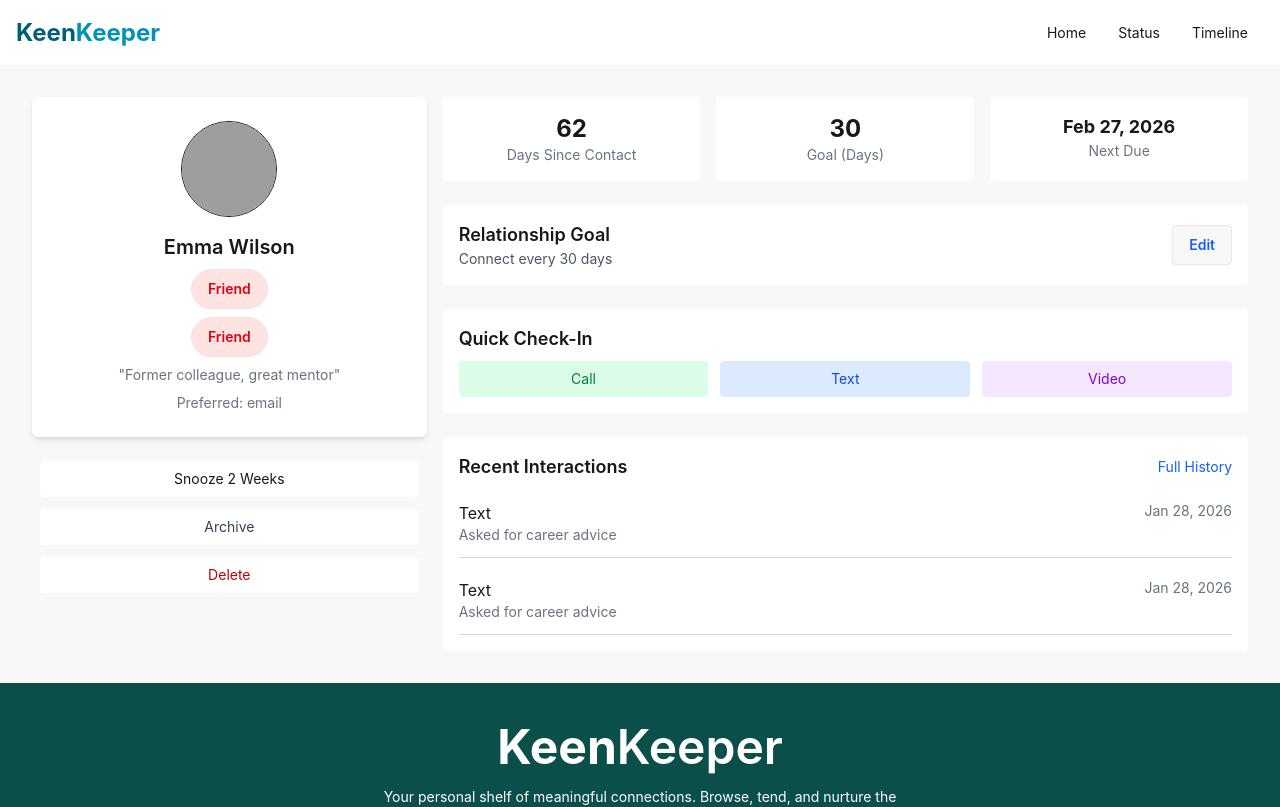
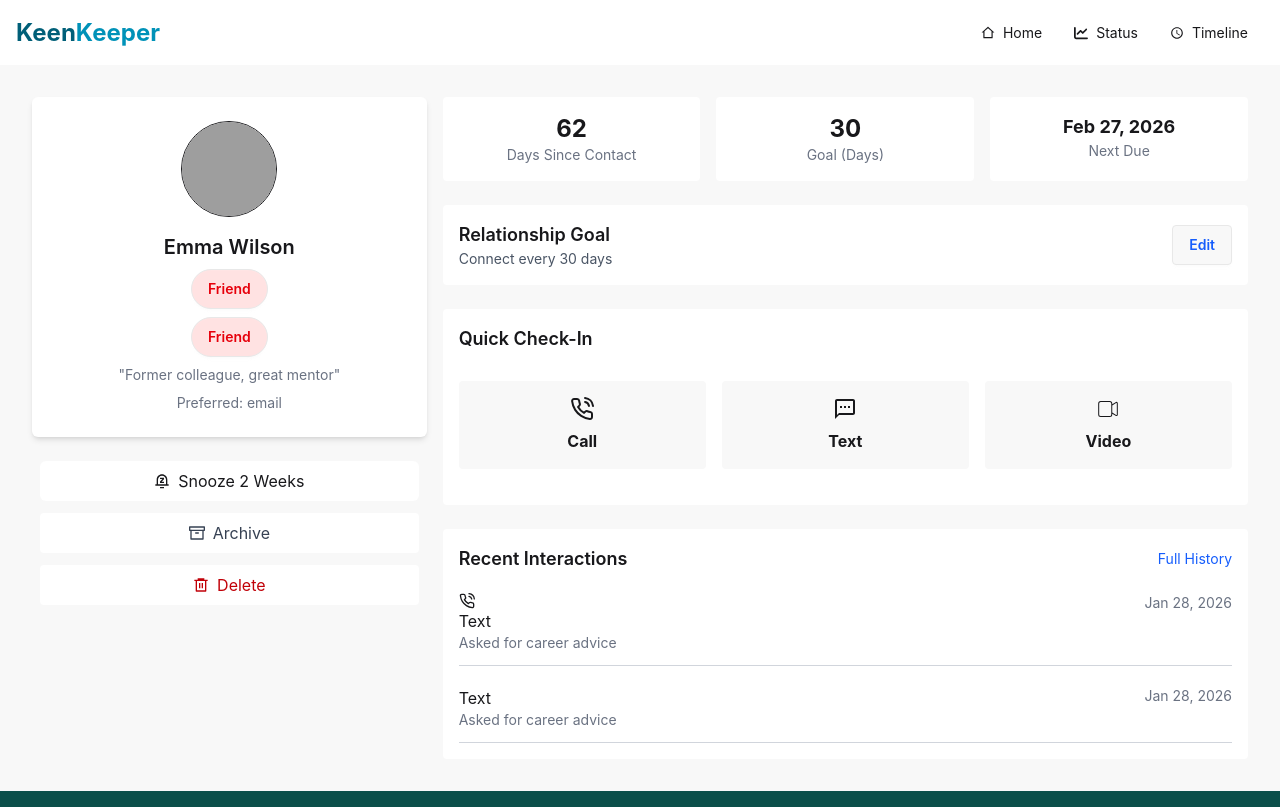
Before and after one commit to almahmudzihad/keen-keeper, a React (Vite) app: page /frendsdetels/1 in a window 1280 px wide. Shown: the top 807 px of the page. Built offline with nearby package versions, Linux system fonts and the light colour scheme; grey boxes are pictures that could not be loaded.

Commit message:
set react icon

```diff
--- a/package.json
+++ b/package.json
@@ -13,6 +13,7 @@
     "@tailwindcss/vite": "^4.2.2",
     "react": "^19.1.1",
     "react-dom": "^19.1.1",
+    "react-icons": "^5.6.0",
     "react-router": "^7.14.0",
     "tailwindcss": "^4.2.2"
   },
--- a/src/Components/Frends/FrendsDetels.jsx
+++ b/src/Components/Frends/FrendsDetels.jsx
@@ -1,9 +1,17 @@
-import React from "react";
+import React, { useEffect, useState } from "react";
 import { Link, useParams } from "react-router";
+import { FiPhoneCall } from "react-icons/fi";
+import { MdOutlineTextsms } from "react-icons/md";
+import { CiVideoOn } from "react-icons/ci";
+import { RiNotificationSnoozeLine } from "react-icons/ri";
+import { FiArchive } from "react-icons/fi";
+import { RiDeleteBin6Line } from "react-icons/ri";
+
+
 
 function FrendsDetels() {
-  const frendid = useParams();
-  console.log(frendid);
+  const { id } = useParams();
+  console.log(id);
   return (
     <div className="bg-base-200">
       <div className=" container mx-auto px-4 py-8">
@@ -46,12 +54,12 @@ function FrendsDetels() {
 
             {/* Actions */}
             <div className="text-center space-y-3 px-2">
-              <p className="py-2 bg-white rounded-md text-sm">Snooze 2 Weeks</p>
-              <p className="py-2 bg-white text-gray-700 rounded text-sm">
-                Archive
+              <p className="py-2 bg-white rounded-md  flex items-center justify-center gap-2"><RiNotificationSnoozeLine /> Snooze 2 Weeks</p>
+              <p className="py-2 bg-white text-gray-700 rounded  flex items-center justify-center gap-2">
+                <FiArchive />Archive
               </p>
-              <p className="py-2 bg-white text-red-700 rounded text-sm">
-                Delete
+              <p className="py-2 bg-white text-red-700 rounded flex items-center justify-center gap-2">
+                <RiDeleteBin6Line />Delete
               </p>
             </div>
           </div>
@@ -59,7 +67,7 @@ function FrendsDetels() {
           {/* Right Column */}
           <div className="flex flex-col space-y-6 md:col-span-2">
             {/* Stats */}
-            <div className="grid grid-cols-1 sm:grid-cols-2 lg:grid-cols-3 gap-4 text-center">
+            <div className="grid grid-cols-1  lg:grid-cols-3 gap-4 text-center">
               <div className="bg-white p-4 rounded">
                 <p className="text-xl sm:text-2xl font-bold">62</p>
                 <p className="text-sm text-gray-500">Days Since Contact</p>
@@ -96,16 +104,26 @@ function FrendsDetels() {
                 Quick Check-In
               </h3>
 
-              <div className="flex flex-col sm:flex-row gap-3 mt-2">
-                <button className="flex-1 py-2 bg-green-100 text-green-700 rounded text-sm">
-                  Call
-                </button>
-                <button className="flex-1 py-2 bg-blue-100 text-blue-700 rounded text-sm">
-                  Text
-                </button>
-                <button className="flex-1 py-2 bg-purple-100 text-purple-700 rounded text-sm">
-                  Video
-                </button>
+              <div className=" mt-2 grid grid-cols-1  lg:grid-cols-3 gap-4 text-center py-5">
+                <div className="bg-base-200 p-4 rounded space-y-2">
+                  <p className="text-xl sm:text-2xl font-bold flex items-center justify-center">
+                    <FiPhoneCall />
+                  </p>
+                  <p className="text-center font-bold">Call</p>
+                </div>
+                <div className="bg-base-200 p-4 rounded space-y-2">
+                  <p className="text-xl sm:text-2xl font-bold flex items-center justify-center">
+                    <MdOutlineTextsms />
+                  </p>
+                  <p className="text-center font-bold">Text</p>
+                </div>
+                <div className="bg-base-200 p-4 rounded space-y-2">
+                  <p className="text-xl sm:text-2xl font-bold flex items-center justify-center">
+                    <CiVideoOn />
+                  </p>
+                  <p className="text-center font-bold">Video</p>
+                </div>
+
               </div>
             </div>
 
@@ -124,6 +142,7 @@ function FrendsDetels() {
               <div className="mt-2 space-y-2">
                 <div className="flex flex-col sm:flex-row justify-between border-b border-gray-300 py-3 gap-1">
                   <div>
+                    <FiPhoneCall />
                     <p>Text</p>
                     <p className="text-sm text-gray-500">
                       Asked for career advice
--- a/src/Components/Share/Navbar.jsx
+++ b/src/Components/Share/Navbar.jsx
@@ -1,6 +1,9 @@
 import React from "react";
 import { NavLink } from "react-router";
 import "../../index.css";
+import { RiHome2Line } from "react-icons/ri";
+import { MdAccessTime } from "react-icons/md";
+import { FaChartLine } from "react-icons/fa6";
 
 function Navbar() {
   return (
@@ -26,13 +29,13 @@ function Navbar() {
               className="menu menu-sm dropdown-content mt-3 p-2 shadow bg-base-100 rounded-box w-52"
             >
               <li>
-                <NavLink to="/">Home</NavLink>
+                <NavLink to="/"> <RiHome2Line />Home</NavLink>
               </li>
               <li>
-                <NavLink to="/status">Status</NavLink>
+                <NavLink to="/status"><FaChartLine />Status</NavLink>
               </li>
               <li>
-                <NavLink to="/timeline">Timeline</NavLink>
+                <NavLink to="/timeline"><MdAccessTime />Timeline</NavLink>
               </li>
             </ul>
           </div>
@@ -42,13 +45,13 @@ function Navbar() {
         <div className="hidden lg:flex">
           <ul className="menu menu-horizontal px-1 space-x-2">
             <li>
-              <NavLink to="/">Home</NavLink>
+              <NavLink to="/"><RiHome2Line />Home</NavLink>
             </li>
             <li>
-              <NavLink to="/status">Status</NavLink>
+              <NavLink to="/status"><FaChartLine />Status</NavLink>
             </li>
             <li>
-              <NavLink to="/timeline">Timeline</NavLink>
+              <NavLink to="/timeline"><MdAccessTime />Timeline</NavLink>
             </li>
           </ul>
         </div>
```
Also changed, not shown: 1 other file (tests, documents, lock files or other folders).
